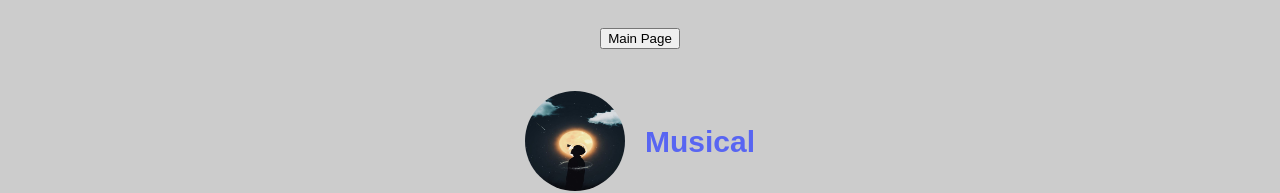
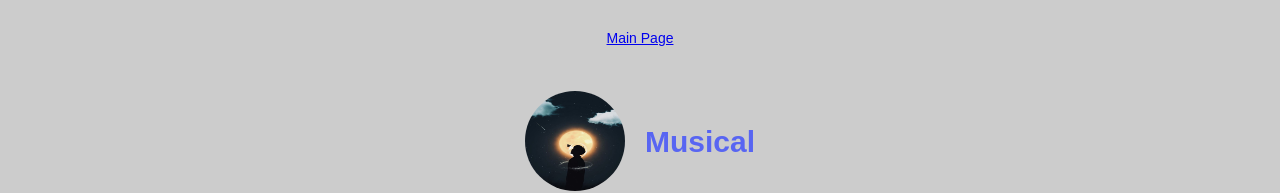
Before and after one commit to MusicalxD/snippets, a plain HTML site: page SEconomy.html in a window 1280 px wide. Shown: the top 193 px of the page. Drawn offline with Linux system fonts and the light colour scheme.

Commit message:
Better Main Page Redirectory

```diff
--- a/SEconomy.html
+++ b/SEconomy.html
@@ -28,9 +28,9 @@
   </head>
 
   <body>
-    <div class="buttons">
-      <button onclick="window.history.back()">Main Page</button>
-    </div>
+  <div class="main-page">
+    <a href="index.html">Main Page</a>
+  </div>
     <br>
     <br>
 
```
Also changed, not shown: PEconomy.html (+2 -2 lines), Premium.html (+3 -3 lines), SBanSystem.html (+2 -2 lines), TicketsSystem.html (+2 -2 lines), construction.html (+2 -2 lines).
